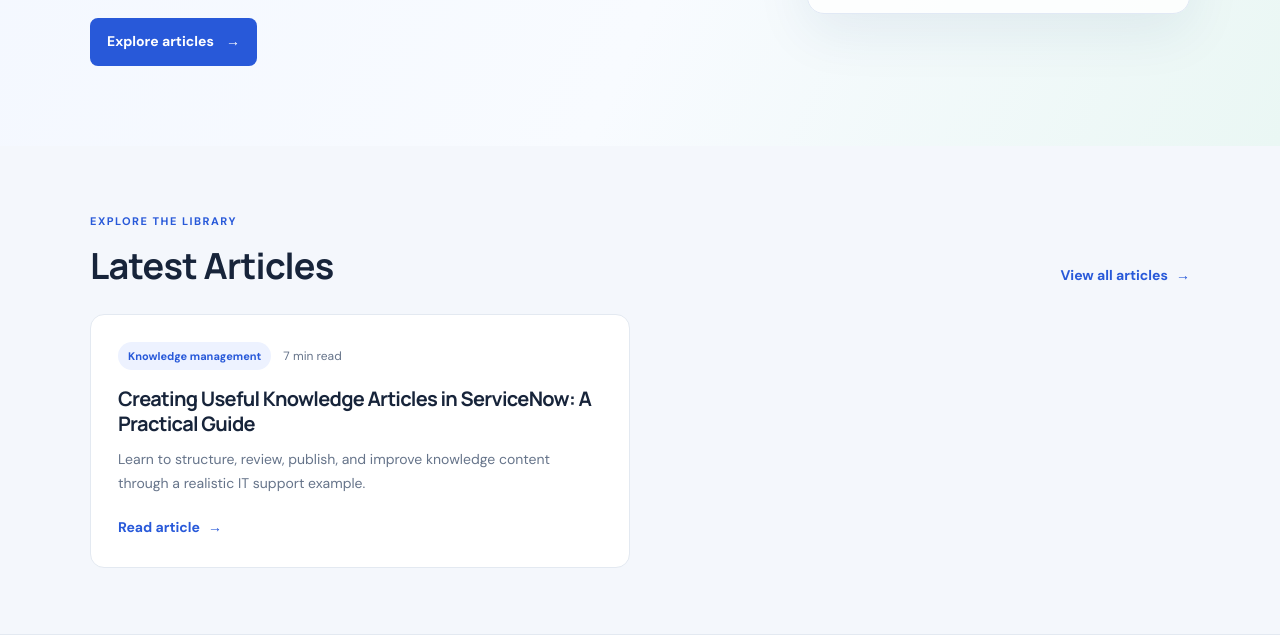
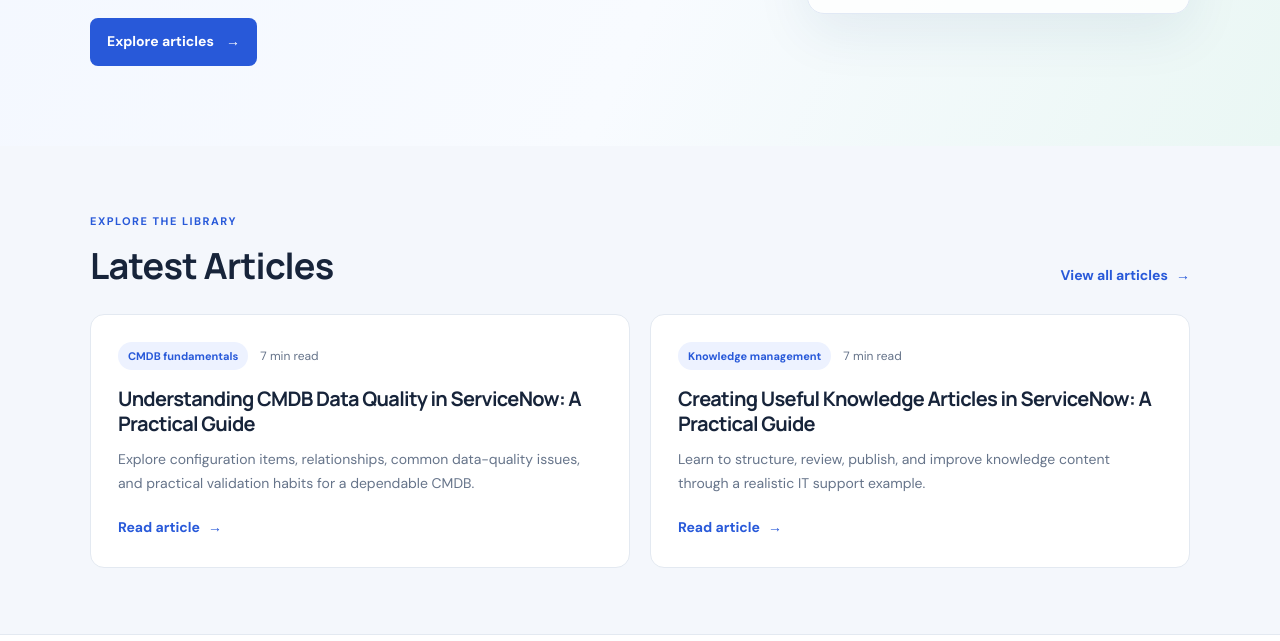
Before and after one commit to nextgentechguide/servicenow-learning-center, a plain HTML site: page index.html in a window 1280 px wide. Shown: the part 500-1141 px from the top of the page. Drawn offline with Linux system fonts and the light colour scheme.

Commit message:
Feature CMDB data quality guide on homepage

```diff
--- a/index.html
+++ b/index.html
@@ -35,6 +35,13 @@
         <a class="text-link" href="blogs.html">View all articles <span aria-hidden="true">→</span></a>
       </div>
       <div class="article-grid">
+      <article class="blog-card">
+        <div class="blog-card-top"><span class="category-pill">CMDB fundamentals</span><span class="reading-time">7 min read</span></div>
+        <h2><a href="blogs/servicenow-cmdb-data-quality-noida.html">Understanding CMDB Data Quality in ServiceNow: A Practical Guide</a></h2>
+        <p>Explore configuration items, relationships, common data-quality issues, and practical validation habits for a dependable CMDB.</p>
+        <a class="text-link" href="blogs/servicenow-cmdb-data-quality-noida.html">Read article <span aria-hidden="true">→</span></a>
+      </article>
+
         <article class="blog-card">
         <div class="blog-card-top"><span class="category-pill">Knowledge management</span><span class="reading-time">7 min read</span></div>
         <h2><a href="blogs/servicenow-knowledge-management-article-quality-noida.html">Creating Useful Knowledge Articles in ServiceNow: A Practical Guide</a></h2>
```
